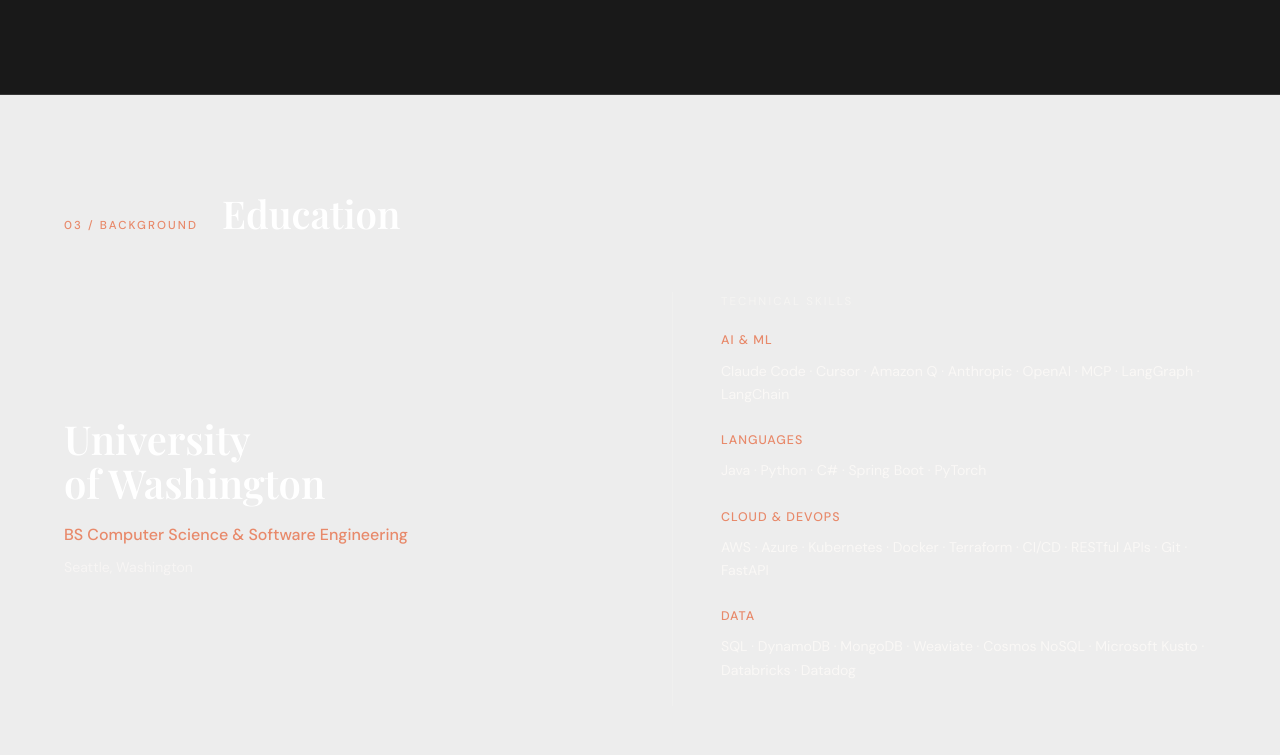
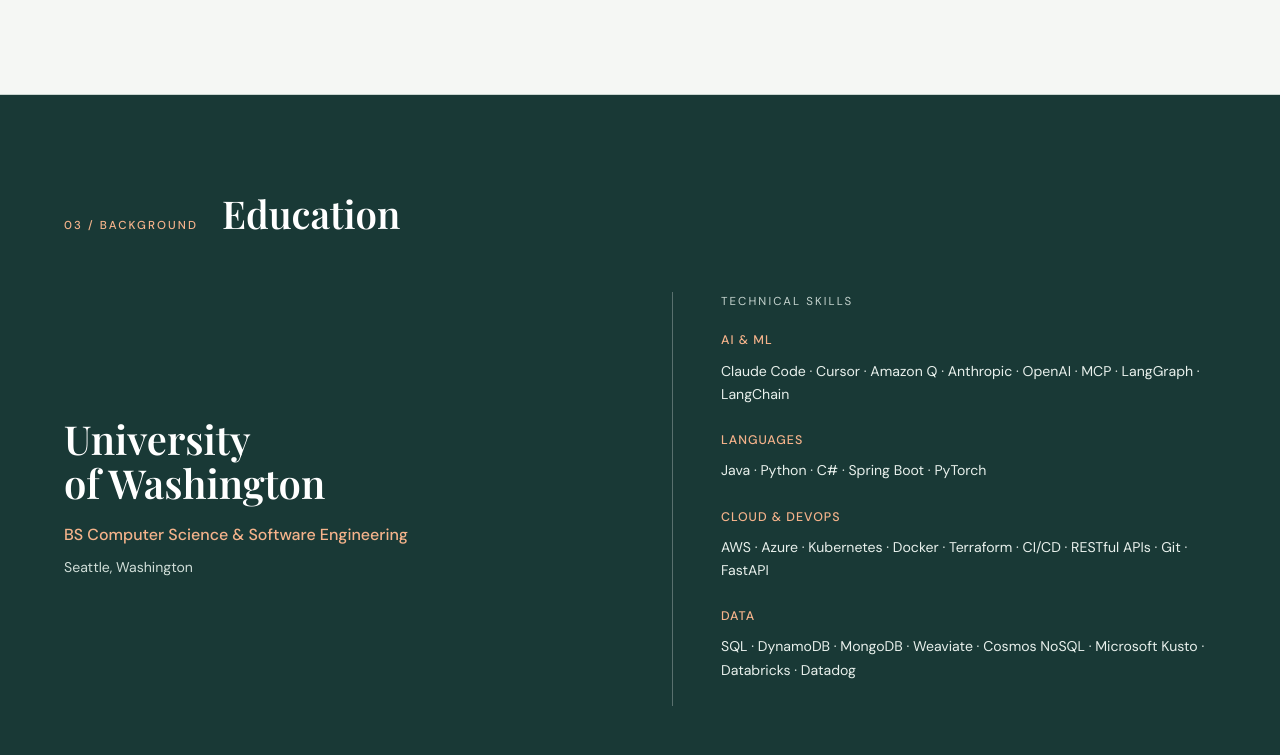
Before and after one commit to jadie-github/jessica-nguyen.github.io, a plain HTML site: page index.html in a window 1280 px wide. Shown: the part 2545-3300 px from the top of the page. Drawn offline with nearby package versions, Linux system fonts and the light colour scheme; a web font is replaced by a local one.

Commit message:
add theme

```diff
--- a/index.html
+++ b/index.html
@@ -10,17 +10,17 @@
   *, *::before, *::after { box-sizing: border-box; margin: 0; padding: 0; }
 
   :root {
-    --bg: #191919;
-    --surface: #1F1F1F;
-    --card: #262626;
-    --ink: #EDEDED;
-    --muted: #9B9A97;
-    --accent: #9C7FEF;
-    --accent-hover: #8A69E8;
-    --accent-light: rgba(156, 127, 239, 0.16);
-    --line: #373737;
+    --bg: #F5F7F4;
+    --surface: #EAF0EC;
+    --card: #FFFFFF;
+    --ink: #172522;
+    --muted: #4A5B56;
+    --accent: #00665D;
+    --accent-hover: #004F49;
+    --accent-light: #DCEFEA;
+    --line: #C9D5D0;
     --white: #FFFFFF;
-    --shadow: 0 2px 10px rgba(0, 0, 0, 0.35);
+    --shadow: 0 2px 10px rgba(23, 37, 34, 0.12);
   }
 
   html { scroll-behavior: smooth; }
@@ -140,8 +140,8 @@
   }
 
   .btn-primary:hover {
-    background: #A8401F;
-    border-color: #A8401F;
+    background: var(--accent-hover);
+    border-color: var(--accent-hover);
   }
 
   .btn-outline {
@@ -246,7 +246,7 @@
   }
 
   /* EXPERIENCE */
-  #experience { background: var(--white); }
+  #experience { background: var(--surface); }
 
   .experience-grid {
     display: grid;
@@ -311,7 +311,7 @@
     padding-left: 1.2rem;
     margin-bottom: 0.65rem;
     font-size: 0.92rem;
-    color: #3A3230;
+    color: var(--ink);
     line-height: 1.6;
   }
 
@@ -335,7 +335,7 @@
   }
 
   .project-card {
-    background: var(--white);
+    background: var(--card);
     padding: 2rem;
     transition: background 0.2s;
   }
@@ -382,9 +382,9 @@
   }
 
   /* EDUCATION */
-  #education { background: var(--ink); color: var(--white); }
+  #education { background: #193936; color: var(--white); }
 
-  #education .section-label { color: #E8896A; }
+  #education .section-label { color: #F5B38B; }
   #education .section-title { color: var(--white); }
 
   .edu-block {
@@ -405,18 +405,18 @@
 
   .edu-left .degree {
     font-size: 1rem;
-    color: #E8896A;
+    color: #F5B38B;
     font-weight: 500;
     margin-bottom: 0.5rem;
   }
 
   .edu-left .subdegree {
     font-size: 0.88rem;
-    color: rgba(255,252,249,0.55);
+    color: #D0DED8;
   }
 
   .edu-right {
-    border-left: 1px solid rgba(255,252,249,0.15);
+    border-left: 1px solid rgba(255,255,255,0.28);
     padding-left: 3rem;
   }
 
@@ -424,7 +424,7 @@
     font-size: 0.72rem;
     letter-spacing: 0.18em;
     text-transform: uppercase;
-    color: rgba(255,252,249,0.45);
+    color: #C6D4CF;
     margin-bottom: 1.2rem;
   }
 
@@ -435,7 +435,7 @@
   .skills-category {
     font-size: 0.78rem;
     font-weight: 500;
-    color: #E8896A;
+    color: #F5B38B;
     letter-spacing: 0.08em;
     text-transform: uppercase;
     margin-bottom: 0.5rem;
@@ -443,7 +443,7 @@
 
   .skills-list {
     font-size: 0.88rem;
-    color: rgba(255,252,249,0.7);
+    color: #E8F0EC;
     line-height: 1.65;
   }
 
@@ -526,7 +526,7 @@
     .exp-content { padding-left: 0; }
     .projects-grid { grid-template-columns: 1fr; }
     .edu-block { grid-template-columns: 1fr; gap: 2rem; }
-    .edu-right { border-left: none; border-top: 1px solid rgba(255,252,249,0.15); padding-left: 0; padding-top: 2rem; }
+    .edu-right { border-left: none; border-top: 1px solid rgba(255,255,255,0.28); padding-left: 0; padding-top: 2rem; }
     footer { flex-direction: column; gap: 0.5rem; }
     .hero-stats { grid-template-columns: 1fr 1fr; }
   }
@@ -613,7 +613,7 @@
         <div class="exp-company-years">2020</div>
       </div>
       <div class="exp-company-item" onclick="showExp('uw')">
-        <div class="exp-company-name">UW</div>
+        <div class="exp-company-name">University of Washington</div>
         <div class="exp-company-years">2020 – 2021</div>
       </div>
     </div>
```
